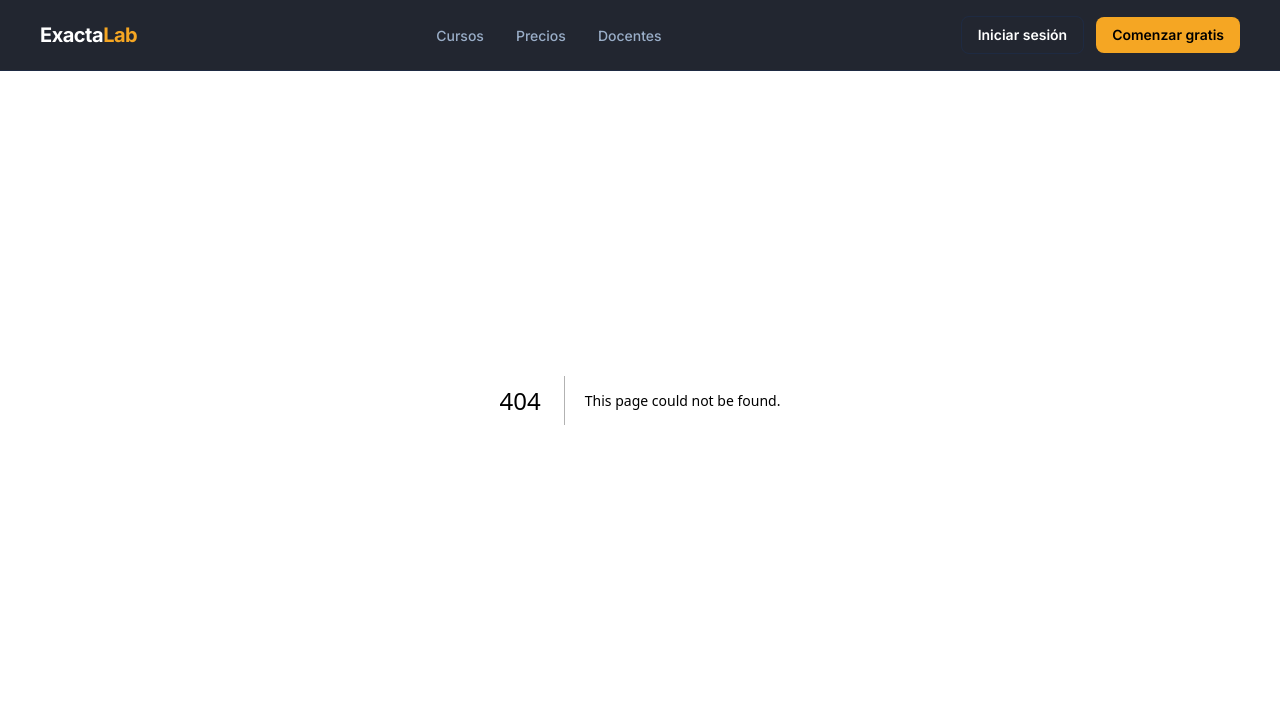
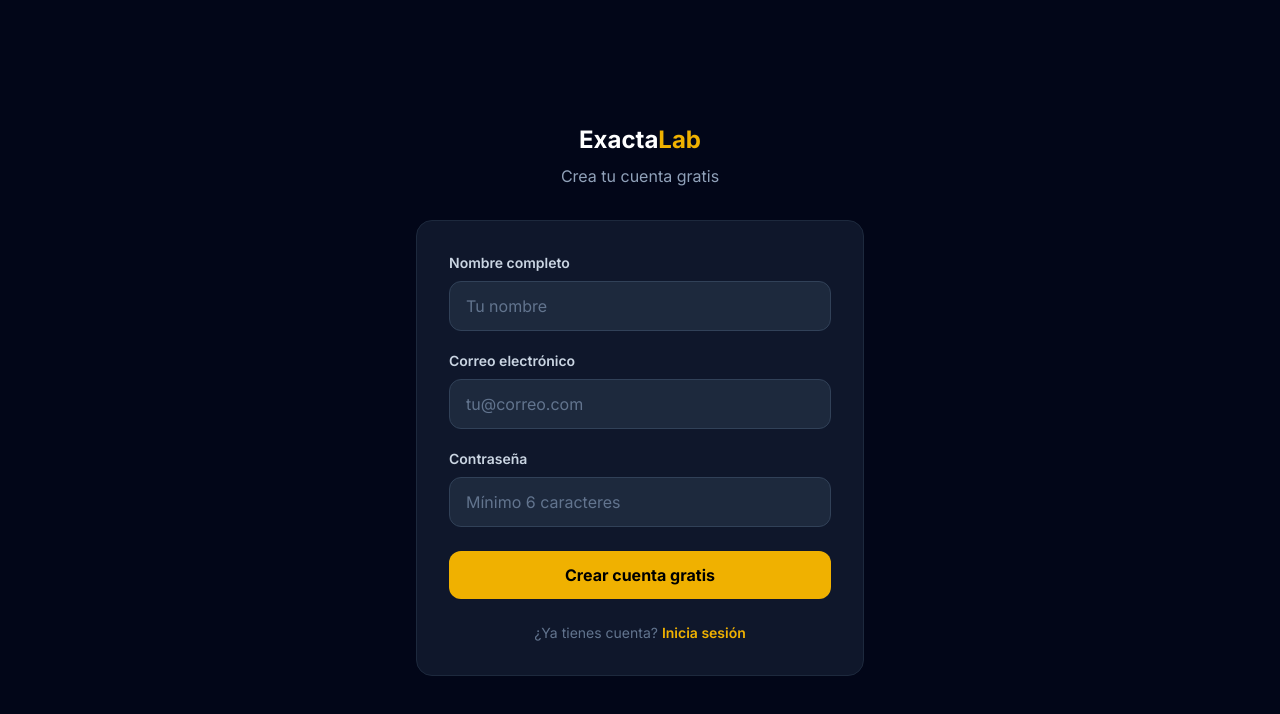
Before and after one commit to Chrisantyha/academia-matematich, a Next.js app: page /registro in a window 1280 px wide. Before the commit this address had no page. Shown: the top 714 px of the page. Built offline with nearby package versions, Linux system fonts and the light colour scheme; no server answers.

Commit message:
feat: login y registro con Supabase

```diff
--- /dev/null
+++ b/app/(auth)/layout.tsx
@@ -0,0 +1,11 @@
+export default function AuthLayout({
+  children,
+}: {
+  children: React.ReactNode
+}) {
+  return (
+    <div>
+      {children}
+    </div>
+  )
+}
--- /dev/null
+++ b/app/(auth)/login/page.tsx
@@ -0,0 +1,92 @@
+'use client'
+
+import { useState } from 'react'
+import Link from 'next/link'
+import { createClient } from '@/lib/supabase'
+import { useRouter } from 'next/navigation'
+
+export default function LoginPage() {
+  const [email, setEmail] = useState('')
+  const [password, setPassword] = useState('')
+  const [error, setError] = useState('')
+  const [loading, setLoading] = useState(false)
+  const router = useRouter()
+  const supabase = createClient()
+
+  async function handleLogin() {
+    setLoading(true)
+    setError('')
+    const { error } = await supabase.auth.signInWithPassword({ email, password })
+    if (error) {
+      setError('Correo o contraseña incorrectos')
+      setLoading(false)
+      return
+    }
+    router.push('/alumno')
+  }
+
+  return (
+    <main className="min-h-screen bg-slate-950 flex items-center justify-center px-4">
+      <div className="w-full max-w-md">
+
+        <div className="text-center mb-8">
+          <Link href="/" className="text-2xl font-bold text-white">
+            Exacta<span className="text-yellow-500">Lab</span>
+          </Link>
+          <p className="text-slate-400 mt-2">Inicia sesión en tu cuenta</p>
+        </div>
+
+        <div className="bg-slate-900 border border-slate-800 rounded-2xl p-8">
+
+          <div className="mb-5">
+            <label className="block text-sm font-semibold text-slate-300 mb-2">
+              Correo electrónico
+            </label>
+            <input
+              type="email"
+              value={email}
+              onChange={(e) => setEmail(e.target.value)}
+              placeholder="tu@correo.com"
+              className="w-full bg-slate-800 border border-slate-700 rounded-xl px-4 py-3 text-white placeholder-slate-500 outline-none focus:border-yellow-500 transition-colors"
+            />
+          </div>
+
+          <div className="mb-6">
+            <label className="block text-sm font-semibold text-slate-300 mb-2">
+              Contraseña
+            </label>
+            <input
+              type="password"
+              value={password}
+              onChange={(e) => setPassword(e.target.value)}
+              placeholder="••••••••"
+              className="w-full bg-slate-800 border border-slate-700 rounded-xl px-4 py-3 text-white placeholder-slate-500 outline-none focus:border-yellow-500 transition-colors"
+            />
+          </div>
+
+          {error && (
+            <div className="bg-red-500/10 border border-red-500/30 text-red-400 text-sm px-4 py-3 rounded-xl mb-5">
+              {error}
+            </div>
+          )}
+
+          <button
+            onClick={handleLogin}
+            disabled={loading}
+            className="w-full bg-yellow-500 text-black font-bold py-3 rounded-xl hover:bg-yellow-400 transition-colors disabled:opacity-50"
+          >
+            {loading ? 'Ingresando...' : 'Iniciar sesión'}
+          </button>
+
+          <p className="text-center text-slate-500 text-sm mt-6">
+            ¿No tienes cuenta?{' '}
+            <Link href="/registro" className="text-yellow-500 font-semibold hover:text-yellow-400">
+              Regístrate gratis
+            </Link>
+          </p>
+
+        </div>
+      </div>
+    </main>
+  )
+}
--- /dev/null
+++ b/app/(auth)/registro/page.tsx
@@ -0,0 +1,121 @@
+'use client'
+
+import { useState } from 'react'
+import Link from 'next/link'
+import { createClient } from '@/lib/supabase'
+import { useRouter } from 'next/navigation'
+
+export default function RegistroPage() {
+  const [nombre, setNombre] = useState('')
+  const [email, setEmail] = useState('')
+  const [password, setPassword] = useState('')
+  const [error, setError] = useState('')
+  const [loading, setLoading] = useState(false)
+  const router = useRouter()
+  const supabase = createClient()
+
+  async function handleRegistro() {
+    setLoading(true)
+    setError('')
+
+    if (password.length < 6) {
+      setError('La contraseña debe tener al menos 6 caracteres')
+      setLoading(false)
+      return
+    }
+
+    const { error } = await supabase.auth.signUp({
+      email,
+      password,
+      options: {
+        data: { nombre }
+      }
+    })
+
+    if (error) {
+      setError('Error al crear la cuenta. Intenta de nuevo.')
+      setLoading(false)
+      return
+    }
+
+    router.push('/login')
+  }
+
+  return (
+    <main className="min-h-screen bg-slate-950 flex items-center justify-center px-4">
+      <div className="w-full max-w-md">
+
+        <div className="text-center mb-8">
+          <Link href="/" className="text-2xl font-bold text-white">
+            Exacta<span className="text-yellow-500">Lab</span>
+          </Link>
+          <p className="text-slate-400 mt-2">Crea tu cuenta gratis</p>
+        </div>
+
+        <div className="bg-slate-900 border border-slate-800 rounded-2xl p-8">
+
+          <div className="mb-5">
+            <label className="block text-sm font-semibold text-slate-300 mb-2">
+              Nombre completo
+            </label>
+            <input
+              type="text"
+              value={nombre}
+              onChange={(e) => setNombre(e.target.value)}
+              placeholder="Tu nombre"
+              className="w-full bg-slate-800 border border-slate-700 rounded-xl px-4 py-3 text-white placeholder-slate-500 outline-none focus:border-yellow-500 transition-colors"
+            />
+          </div>
+
+          <div className="mb-5">
+            <label className="block text-sm font-semibold text-slate-300 mb-2">
+              Correo electrónico
+            </label>
+            <input
+              type="email"
+              value={email}
+              onChange={(e) => setEmail(e.target.value)}
+              placeholder="tu@correo.com"
+              className="w-full bg-slate-800 border border-slate-700 rounded-xl px-4 py-3 text-white placeholder-slate-500 outline-none focus:border-yellow-500 transition-colors"
+            />
+          </div>
+
+          <div className="mb-6">
+            <label className="block text-sm font-semibold text-slate-300 mb-2">
+              Contraseña
+            </label>
+            <input
+              type="password"
+              value={password}
+              onChange={(e) => setPassword(e.target.value)}
+              placeholder="Mínimo 6 caracteres"
+              className="w-full bg-slate-800 border border-slate-700 rounded-xl px-4 py-3 text-white placeholder-slate-500 outline-none focus:border-yellow-500 transition-colors"
+            />
+          </div>
+
+          {error && (
+            <div className="bg-red-500/10 border border-red-500/30 text-red-400 text-sm px-4 py-3 rounded-xl mb-5">
+              {error}
+            </div>
+          )}
+
+          <button
+            onClick={handleRegistro}
+            disabled={loading}
+            className="w-full bg-yellow-500 text-black font-bold py-3 rounded-xl hover:bg-yellow-400 transition-colors disabled:opacity-50"
+          >
+            {loading ? 'Creando cuenta...' : 'Crear cuenta gratis'}
+          </button>
+
+          <p className="text-center text-slate-500 text-sm mt-6">
+            ¿Ya tienes cuenta?{' '}
+            <Link href="/login" className="text-yellow-500 font-semibold hover:text-yellow-400">
+              Inicia sesión
+            </Link>
+          </p>
+
+        </div>
+      </div>
+    </main>
+  )
+}
--- a/app/layout.tsx
+++ b/app/layout.tsx
@@ -1,13 +1,12 @@
 import type { Metadata } from 'next'
 import { Inter } from 'next/font/google'
 import './globals.css'
-import Navbar from '@/components/layout/Navbar'
 
 const inter = Inter({ subsets: ['latin'] })
 
 export const metadata: Metadata = {
   title: 'ExactaLab — Ciencias Exactas para LATAM',
-  description: 'Aprende Matemáticas, Física y Cálculo desde la raíz.',
+  description: 'Aprende Matematicas, Fisica y Calculo desde la raiz.',
 }
 
 export default function RootLayout({
@@ -17,8 +16,7 @@ export default function RootLayout({
 }) {
   return (
     <html lang="es">
-      <body className={`${inter.className} bg-[#0B0F1A] text-white`}>
-        <Navbar />
+      <body className={`${inter.className} bg-slate-950 text-white`}>
         {children}
       </body>
     </html>
--- a/app/page.tsx
+++ b/app/page.tsx
@@ -1,4 +1,5 @@
 import Link from 'next/link'
+import Navbar from '@/components/layout/Navbar'
 
 const cursos = [
   { icono: '∫', tag: 'Calculo I', nombre: 'Calculo Diferencial desde cero', lecciones: 48, precio: '$9' },
@@ -12,6 +13,8 @@ const cursos = [
 export default function Home() {
   return (
     <main className="min-h-screen bg-slate-950">
+
+      <Navbar />
 
       <section className="flex flex-col items-center justify-center text-center px-6 pt-40 pb-24">
 
--- /dev/null
+++ b/lib/supabase.ts
@@ -0,0 +1,8 @@
+import { createBrowserClient } from '@supabase/ssr'
+
+export function createClient() {
+  return createBrowserClient(
+    process.env.NEXT_PUBLIC_SUPABASE_URL!,
+    process.env.NEXT_PUBLIC_SUPABASE_PUBLISHABLE_KEY!
+  )
+}
--- a/package.json
+++ b/package.json
@@ -9,6 +9,7 @@
     "lint": "eslint"
   },
   "dependencies": {
+    "@supabase/ssr": "^0.12.0",
     "@supabase/supabase-js": "^2.108.1",
     "clsx": "^2.1.1",
     "lucide-react": "^1.18.0",
```
Also changed, not shown: 1 other file (tests, documents, lock files or other folders).
